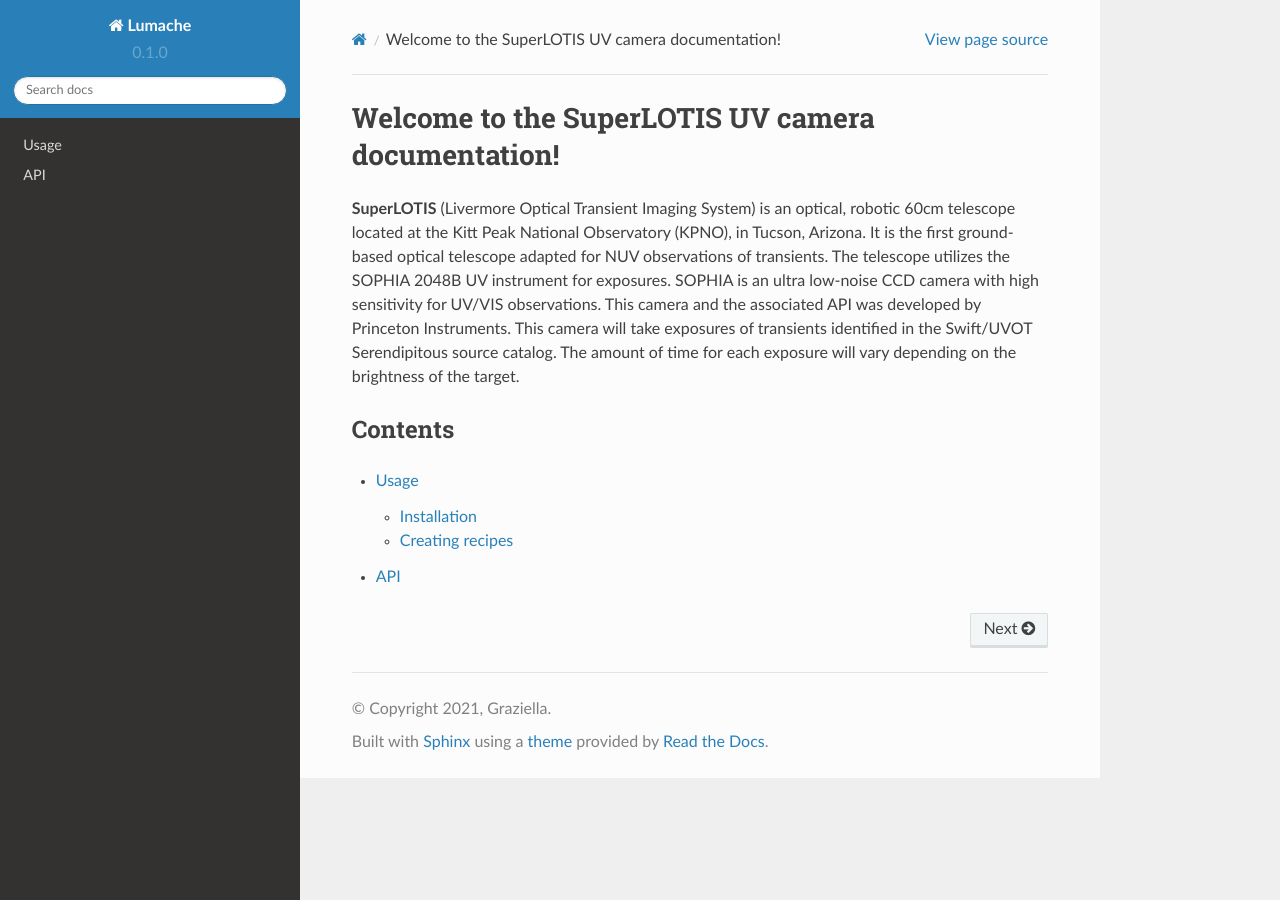
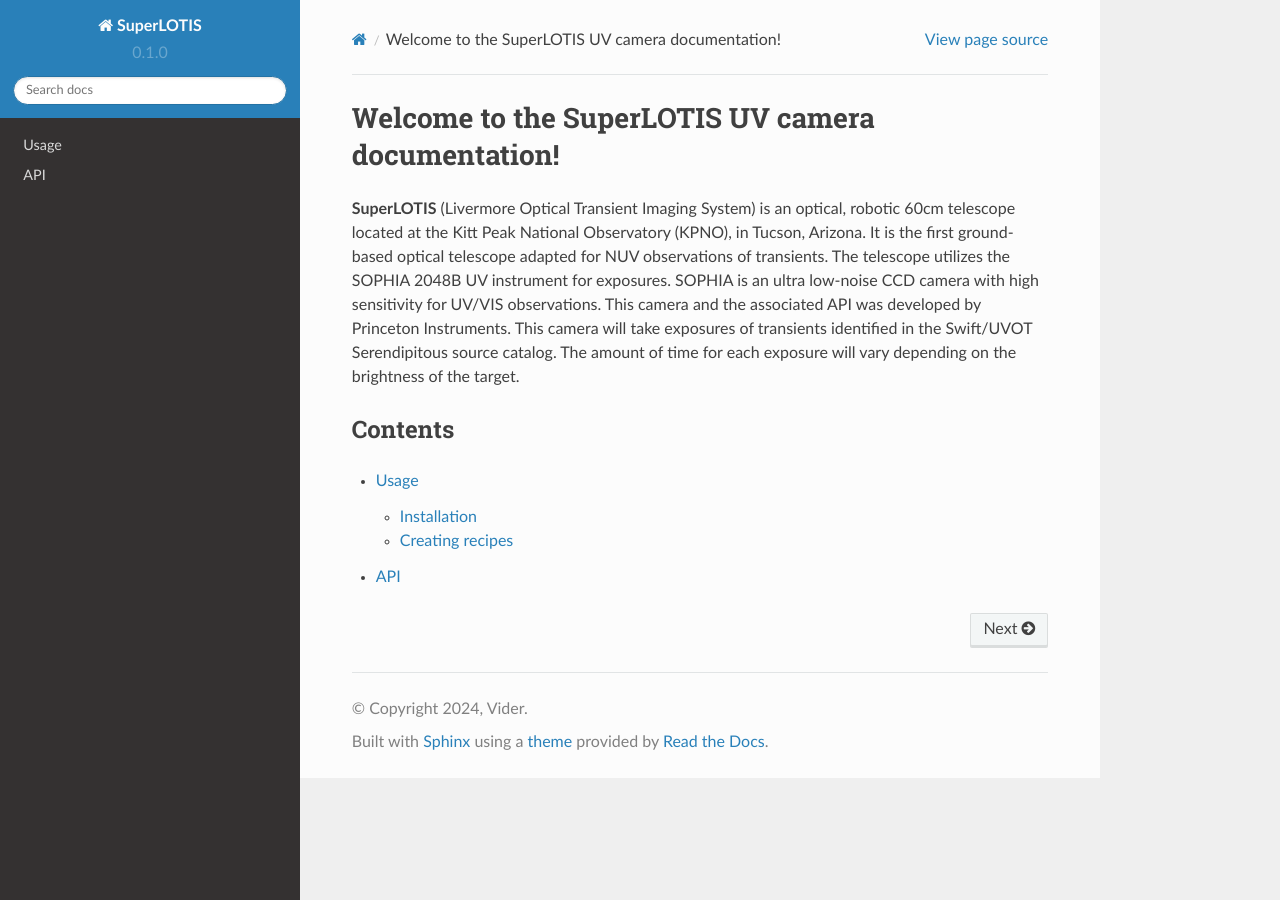
Before and after one commit to jacobvider/rtd-slotis2, a Sphinx documentation site: the page built from docs/source/index.rst, in a window 1280 px wide. Built offline with Sphinx 7.4.7 and the Read the Docs theme 2.0.0, drawn with Linux system fonts in a browser that asks for light colours.

Commit message:
Update conf.py

```diff
--- a/docs/source/conf.py
+++ b/docs/source/conf.py
@@ -2,9 +2,9 @@
 
 # -- Project information
 
-project = 'Lumache'
-copyright = '2021, Graziella'
-author = 'Graziella'
+project = 'SuperLOTIS'
+copyright = '2024, Vider'
+author = 'Vider'
 
 release = '0.1'
 version = '0.1.0'
```
